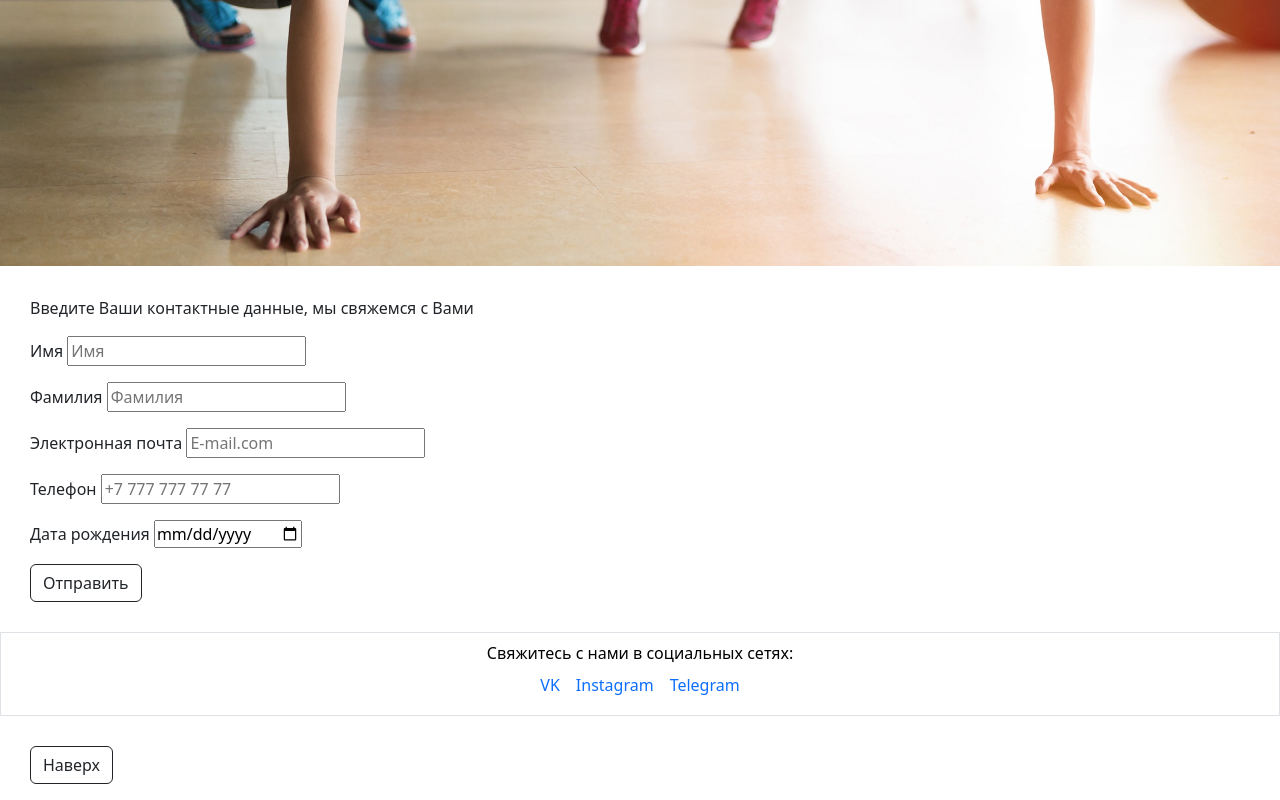
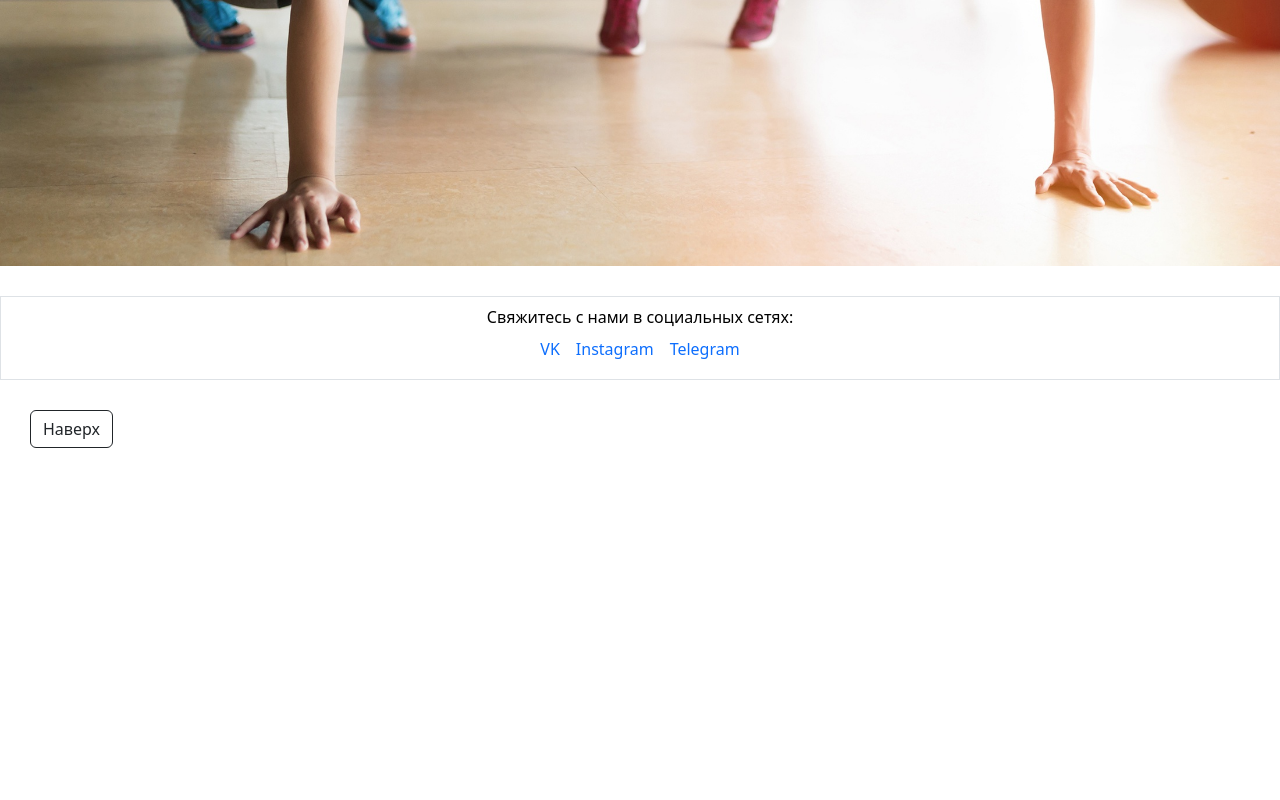
Before and after one commit to Mariiaryzhova/mi, a plain HTML site: page index.html in a window 1280 px wide. Shown: the part 1428-2228 px from the top of the page. After the commit the page ends 1892 px from the top, so only its background shows below. Drawn offline with nearby package versions, Linux system fonts and the light colour scheme.

Commit message:
Update index.html

```diff
--- a/index.html
+++ b/index.html
@@ -107,22 +107,7 @@
       <div class="text-center">
         <a href="fit.jpeg" target="_blank"><img src="fit.jpeg" class="img-fluid" alt="Фитнес"></a></div>
 
-      <div class="block4">
 
-        <form action="https://ya.ru/?" id="UserEnter" name="UserEnter" target="_blank">
-      <div class="mb-3">
-      <fieldset>
-        <p>Введите Ваши контактные данные, мы свяжемся с Вами </p>
-        <p>Имя <input name="firstname" type="Text" placeholder="Имя"></p>
-        <p>Фамилия <input name="secondname" type="Text" placeholder="Фамилия"></p>
-        <p>Электронная почта <input name="email" type="email" placeholder="E-mail.com"></p>
-        <p>Телефон <input name="phone" type="tel" placeholder="+7 777 777 77 77"></p>
-        <p>Дата рождения <input name="date" type="date"></p>
-    <button type="submit" name="submit" value="Отправить" class="btn btn-outline-dark">Отправить</button>
-
-      </fieldset></div>
-    </form>
-  </div>
 <div > <a name="down">
     <table class="table table-bordered">
         <tr>
```
